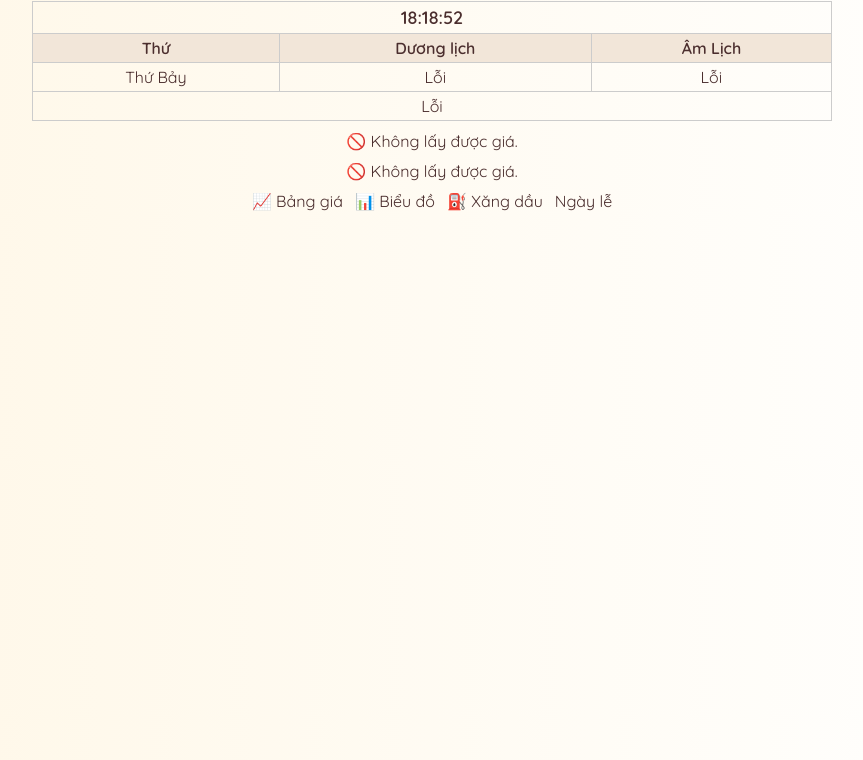
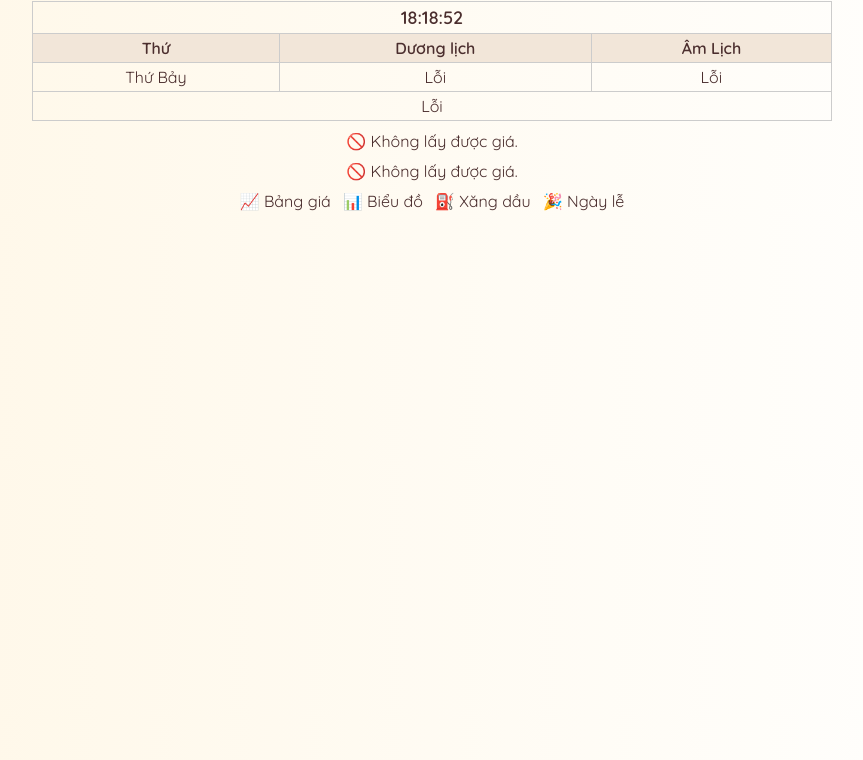
Before and after one commit to nhattan28/laygianongsan, a plain HTML site: page index.html in a window 1280 px wide. Shown: the part 40-800 px from the top of the page, without its empty margins (208-1071 px from the left). Drawn offline with Linux system fonts and the light colour scheme; no server answers.

Commit message:
Update index.html

```diff
--- a/index.html
+++ b/index.html
@@ -190,7 +190,7 @@ body {
   <a href="bang.html" style="text-decoration: none; color: inherit;">📈 Bảng giá</a>
   <a href="bieudo.html" style="text-decoration: none; color: inherit;">📊 Biểu đồ</a>
   <a href="xangdau.html" style="text-decoration: none; color: inherit;">⛽ Xăng dầu</a>
-  <a href="ngayle.html" style="text-decoration: none; color: inherit;">Ngày lễ</a>
+  <a href="ngayle.html" style="text-decoration: none; color: inherit;">🎉 Ngày lễ</a>
 </div>
   <script>
 
```
